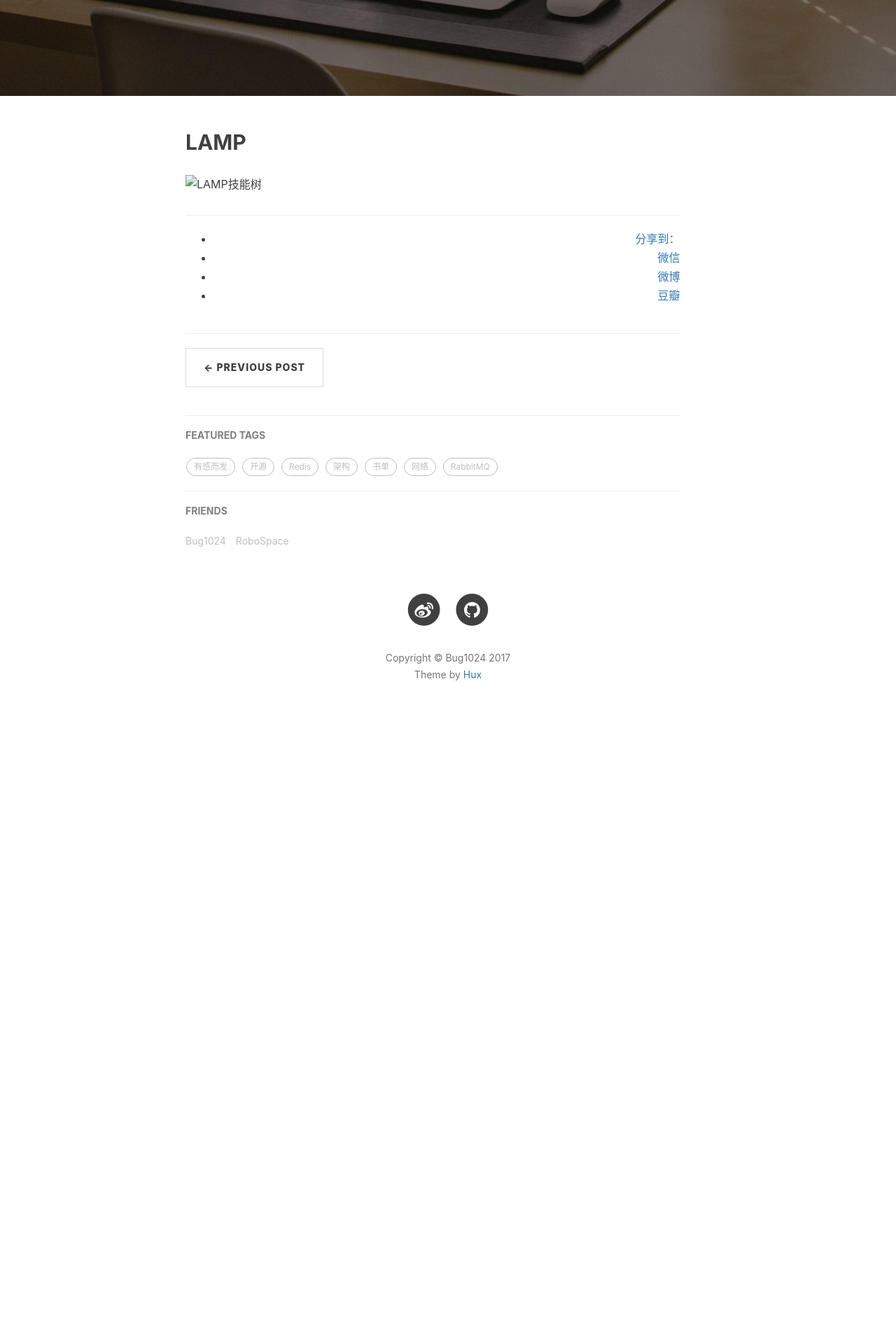
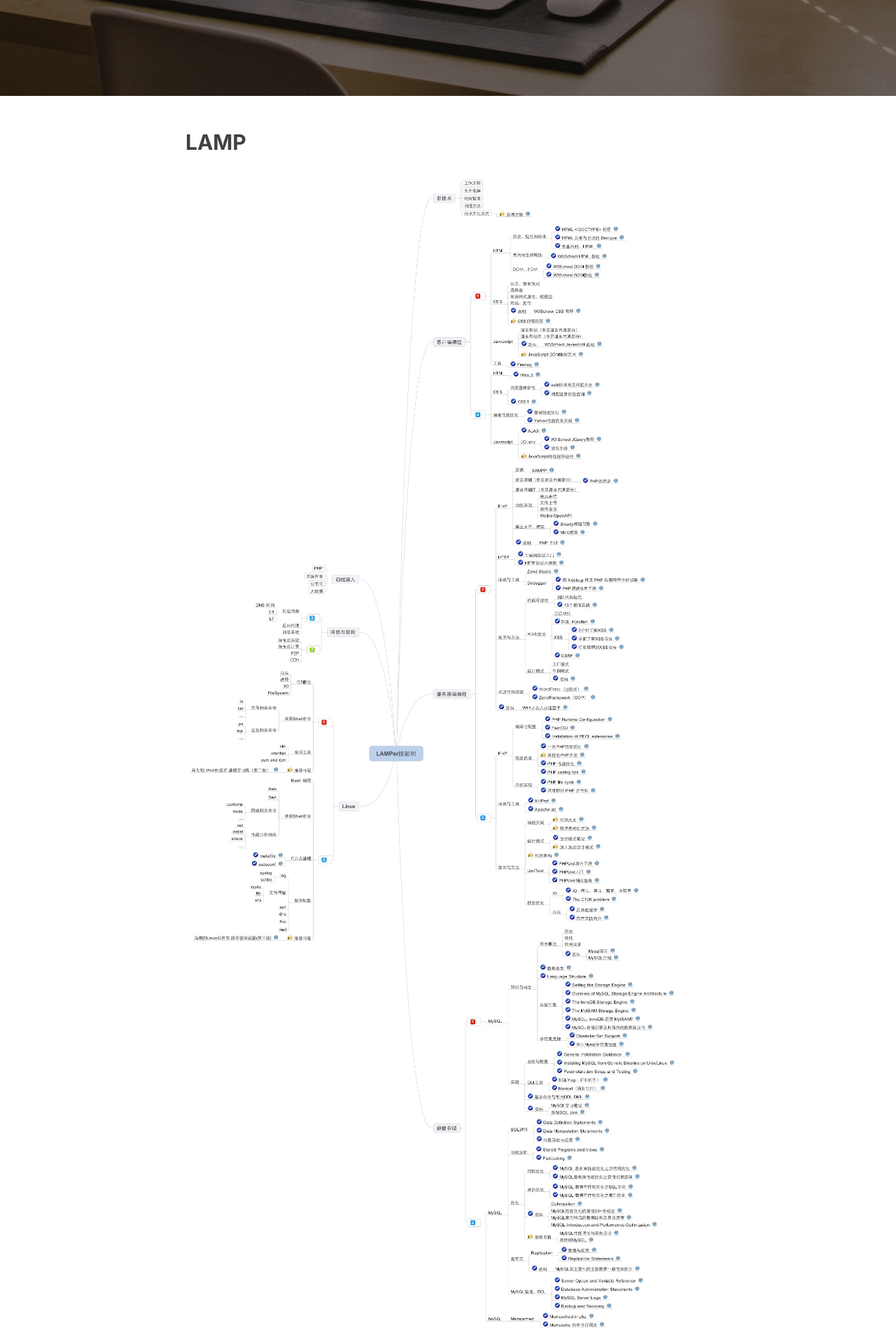
Before and after one commit to bug1024/jeet-blog, a Jekyll site: the page built from _posts/2017-03-06-skill-tree.md, in a window 1280 px wide. Shown: the part 386-2306 px from the top of the page at 70% size. Built offline with Jekyll 4.4.1, drawn with Linux system fonts in a browser that asks for light colours; nearby versions of some CDN libraries; comment, search, counter and statistics services are not loaded; before the commit the page ends 1427 px from its top, so only the background shows below that.

Commit message:
change img

```diff
--- a/_posts/2017-03-06-skill-tree.md
+++ b/_posts/2017-03-06-skill-tree.md
@@ -11,4 +11,4 @@
 
 ## LAMP
 
-![LAMP技能树](img/post-bg-skill-tree.jpg)
+![LAMP技能树](http://bug1024.com/img/post-bg-skill-tree.jpg)
```
